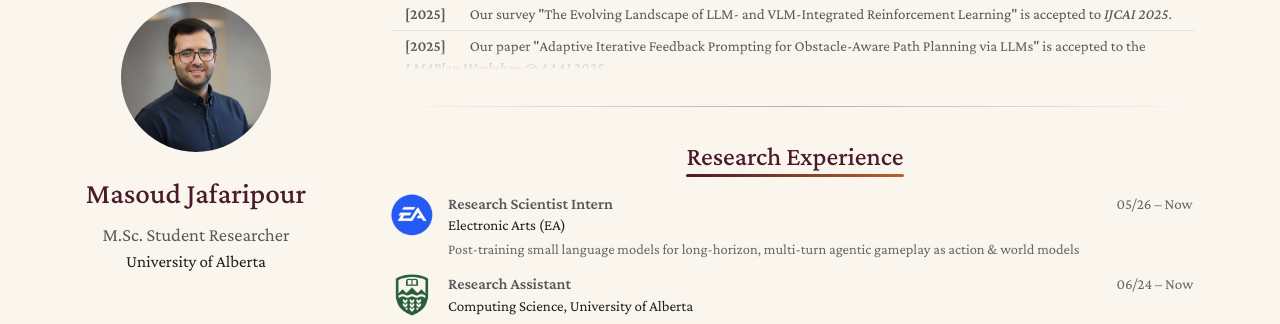
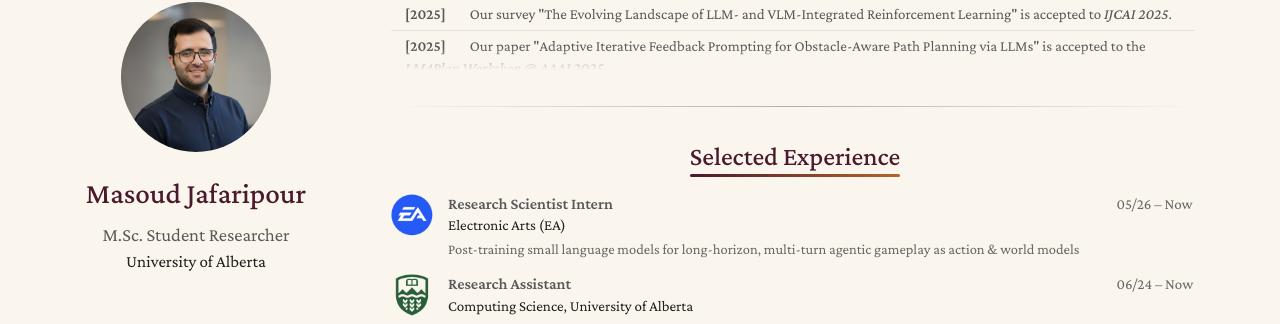
Before and after one commit to Masoudjafaripour/masoudjafaripour.github.io, a Jekyll site: the page built from index.md, in a window 1280 px wide and 900 px high, scrolled down 524 px. Shown: the part 118-442 px from the top of the window. Built offline with Jekyll 4.4.1, drawn with Linux system fonts in a browser that asks for light colours; a style sheet for code colours, icons or effects is not loaded.

Commit message:
Rename Research Experience to Selected Experience
Co-Authored-By: Claude Opus 5.5 <noreply@anthropic.com>

```diff
--- a/_includes/experience.md
+++ b/_includes/experience.md
@@ -1,4 +1,4 @@
-<h2 id="research-experience">Research Experience</h2>
+<h2 id="selected-experience">Selected Experience</h2>
 
 <div class="experience-list">
 {%- for job in site.data.experience %}
```
